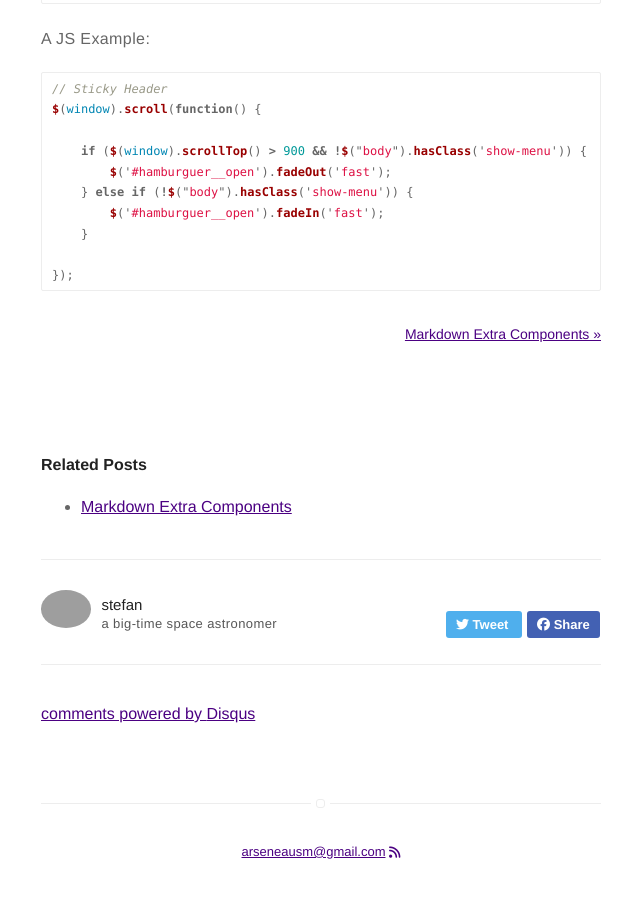
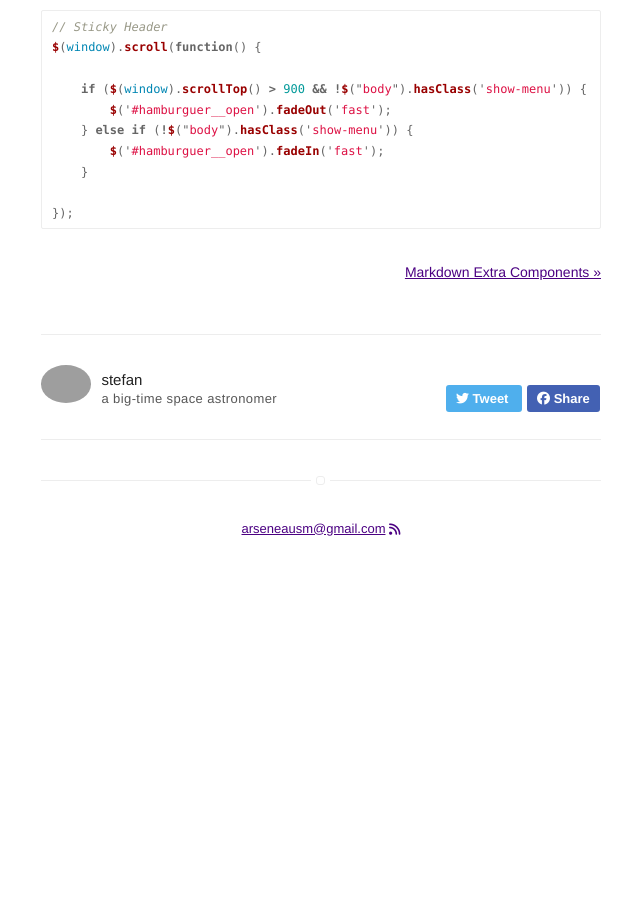
Before and after one commit to stefanarseneau/stefanarseneau.github.io, a Jekyll site: the page built from _posts/2016-02-24-markdown-common-elements.markdown, in a window 1280 px wide and 900 px high, scrolled down 5124 px. Shown: the whole window, without its empty margins (319-959 px from the left). Built offline with Jekyll 4.4.1, drawn with Linux system fonts in a browser that asks for light colours; nearby versions of some CDN libraries; comment, search, counter and statistics services are not loaded; after the commit the page ends 5701 px from its top, so only the background shows below that; some of the changed lines change nothing that is shown.

Commit message:
Update _config.yml

```diff
--- a/_config.yml
+++ b/_config.yml
@@ -18,7 +18,7 @@
 # and specify source (external or local).
 resume: true
 resume-external: false
-#resume-url: https://google.com/?q=my+resume
+resume-url: resume
 
 url: https://stefanarseneau.github.io
 # your url: https://USERNAME.github.io
@@ -30,8 +30,8 @@
 
 # if you don't want comments in your posts, leave categories empty
 disqus:
-  shortname: github # enter this from your disqus account
-  categories: [blog, project] # only show disqus for posts that have these categories
+  shortname:  # enter this from your disqus account
+  categories:  # only show disqus for posts that have these categories
 
 # if you don't have any of social below, comment the line
 #facebook: myfacebook
@@ -59,16 +59,16 @@
 
 # if you don't need "about" or "blog", comment them out below
 about: true
-blog: true
+blog: false
 
 # do you want to show the "read time" of the posts?
 read-time: true
 
 # do you want to show the "tags" inside the posts?
-show-tags: true
+show-tags: false
 
 # related posts inside a post?
-related: true
+related: false
 
 # Display links for next and previous posts for the specified categories
 post-advance-links: [blog]
```
